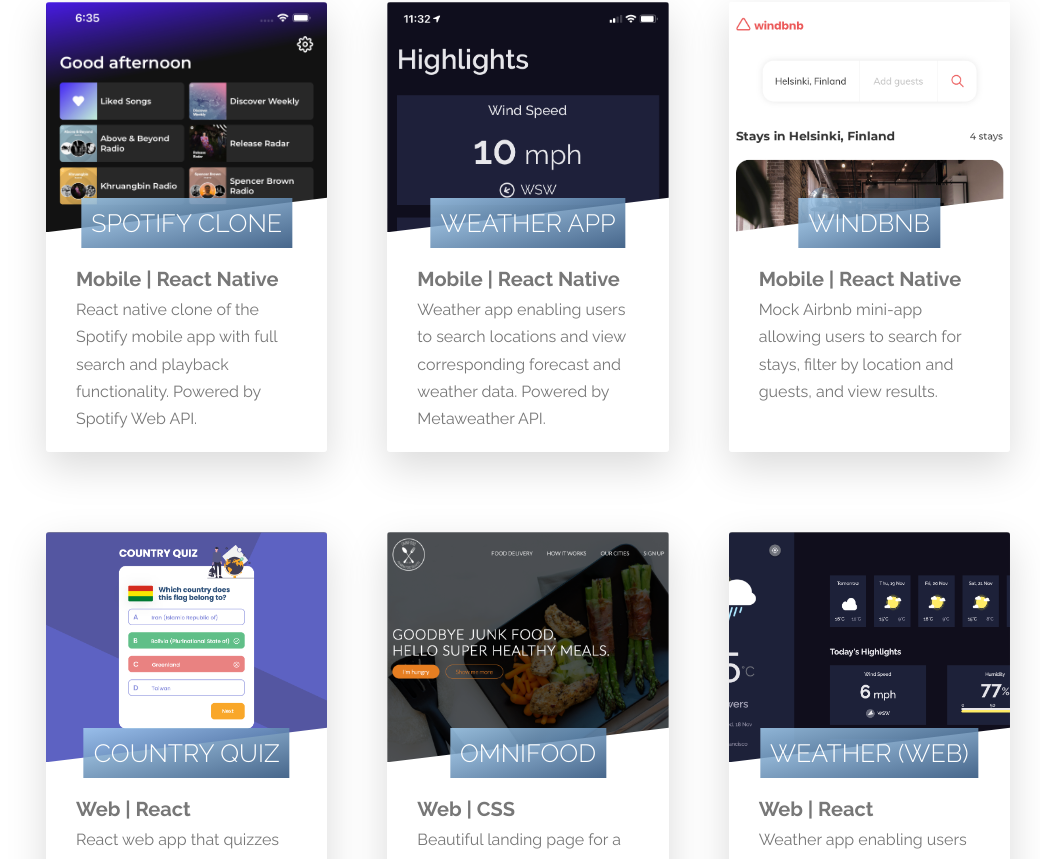
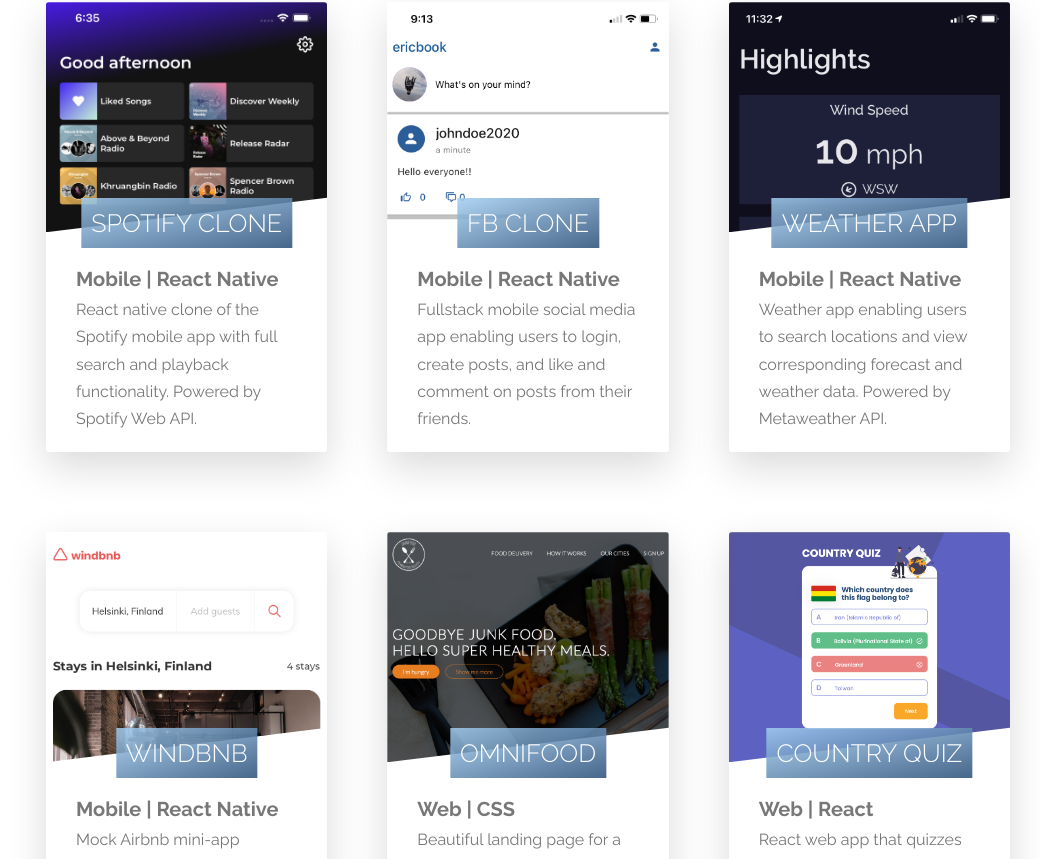
Before and after one commit to uhhhsoyan/portfolio-site, a React (Create React App) app: page / in a window 1280 px wide. Shown: the part 1781-2640 px from the top of the page, without its empty margins (240-1280 px from the left). Built offline with nearby package versions, Linux system fonts and the light colour scheme.

Commit message:
added ericbook to portfolio

```diff
--- a/src/assets/content/PortfolioDetails.js
+++ b/src/assets/content/PortfolioDetails.js
@@ -1,4 +1,5 @@
 import videoSpotify from '../img/video-spotify-test.mp4';
+import videoEricbook from '../img/video-ericbook.mp4';
 import videoWeatherMobile from '../img/video-weather-mobile.mp4';
 import videoCountryQuiz from '../img/video-country-quiz.mov';
 import videoOmnifood from '../img/video-omnifood-web.mov';
@@ -13,6 +14,16 @@
     video: videoSpotify,
     description: 'This project is a clone of the Spotify mobile app built with React Native. Users can use the tab navigator to access Home, Search, and Library screens. The app is connected to the Spotify Web API, enabling users to search for songs, artists, playlists, and more. The \'expo-av\' library enables playback of selected audio in the app.',
     github: 'https://github.com/uhhhsoyan/spotify-mobile',
+    site: null,
+  },
+  'ericbook': {
+    title: 'Ericbook',
+    subtitle: 'Full stack mobile social media app',
+    platform: 'Mobile',
+    tech: ['React Native', 'Typescript', 'Expo', 'GraphQL', 'NodeJS', 'MongoDB', 'Express'],
+    video: videoEricbook,
+    description: 'Ericbook is a fullstack social media app enabling users to create posts, view posts from friends, and like/comment on these posts. Users are authenticated with a username, email, and password. The backend is built with NodeJS, MongoDB, Express, and GraphQL. The \'React Native Paper\' library was leveraged for styling as this project was primarily focused on developing a proof of concept MERNG stack app.',
+    github: 'https://github.com/uhhhsoyan/ericbook',
     site: null,
   },
   'weather-mobile': {
@@ -55,16 +66,16 @@
     github: 'https://github.com/uhhhsoyan/windbnb-mobile',
     site: null,
   },
-  'weather-web': {
-    title: 'Weather (Web)',
-    subtitle: 'A simple react native weather app powered by Metaweather API',
-    platform: 'Web',
-    tech: ['React'],
-    video: videoWeatherMobile,
-    description: 'Simple react native weather app enabling users to search a location and view corresponding forecast and weather data. Powered by Metaweather API.',
-    github: 'https://github.com/uhhhsoyan/weather',
-    site: null,
-  },
+  // 'weather-web': {
+  //   title: 'Weather (Web)',
+  //   subtitle: 'A simple react native weather app powered by Metaweather API',
+  //   platform: 'Web',
+  //   tech: ['React'],
+  //   video: videoWeatherMobile,
+  //   description: 'Simple react native weather app enabling users to search a location and view corresponding forecast and weather data. Powered by Metaweather API.',
+  //   github: 'https://github.com/uhhhsoyan/weather',
+  //   site: null,
+  // },
 
 }
 
--- a/src/components/Portfolio.js
+++ b/src/components/Portfolio.js
@@ -34,6 +34,16 @@
             </div>
             <div className="col-1-of-3">
               <Card
+                title='FB Clone'
+                platform='Mobile'
+                tech='React Native'
+                id='ericbook'
+                setFocusedProject={setFocusedProject}
+                description='Fullstack mobile social media app enabling users to login, create posts, and like and comment on posts from their friends.'
+              />
+            </div>
+            <div className="col-1-of-3">
+              <Card
                 title='Weather App'
                 platform='Mobile'
                 tech='React Native'
@@ -42,6 +52,8 @@
                 description='Weather app enabling users to search locations and view corresponding forecast and weather data. Powered by Metaweather API.'
               />
             </div>
+          </div>
+          <div className="row">
           <div className="col-1-of-3">
               <Card
                 title='Windbnb'
@@ -50,18 +62,6 @@
                 id='windbnb-mobile'
                 setFocusedProject={setFocusedProject}
                 description='Mock Airbnb mini-app allowing users to search for stays, filter by location and guests, and view results.'
-              />
-            </div>
-          </div>
-          <div className="row">
-            <div className="col-1-of-3">
-                <Card
-                  title='Country Quiz'
-                  platform='Web'
-                  tech='React'
-                  id='country-quiz-web'
-                  setFocusedProject={setFocusedProject}
-                  description='React web app that quizzes users on country flags and capitals, with randomly generated questions from the REST Countries API.'
               />
             </div>
             <div className="col-1-of-3">
@@ -76,12 +76,12 @@
             </div>
             <div className="col-1-of-3">
                 <Card
-                title='Weather (Web)'
+                  title='Country Quiz'
                   platform='Web'
                   tech='React'
-                id='weather-web'
+                  id='country-quiz-web'
                   setFocusedProject={setFocusedProject}
-                description='Weather app enabling users to search locations and view corresponding forecast and weather data. Powered by Metaweather API.'
+                  description='React web app that quizzes users on country flags and capitals, with randomly generated questions from the REST Countries API.'
                 />
               </div>
           </div>
--- a/src/styles/css/index.css
+++ b/src/styles/css/index.css
@@ -274,6 +274,8 @@
     clip-path: polygon(0 0, 100% 0, 100% 85%, 0 100%); }
     .card__picture--spotify-mobile {
       background-image: url(../../assets/img/thumbnail-spotify.jpg); }
+    .card__picture--ericbook {
+      background-image: url(../../assets/img/thumbnail-ericbook.png); }
     .card__picture--weather-mobile {
       background-image: url(../../assets/img/thumbnail-weather-mobile.PNG); }
     .card__picture--country-quiz-web {
--- a/src/styles/sass/components/_card.scss
+++ b/src/styles/sass/components/_card.scss
@@ -70,6 +70,10 @@
       background-image: url(../../assets/img/thumbnail-spotify.jpg);
     }
 
+    &--ericbook {
+      background-image: url(../../assets/img/thumbnail-ericbook.png);
+    }
+
     &--weather-mobile {
       background-image: url(../../assets/img/thumbnail-weather-mobile.PNG);
     }
```
Also changed, not shown: src/assets/img/thumbnail-ericbook.png (added), 1 other file (tests, documents, lock files or other folders). Lines whose indentation alone changed are shown as unchanged.
